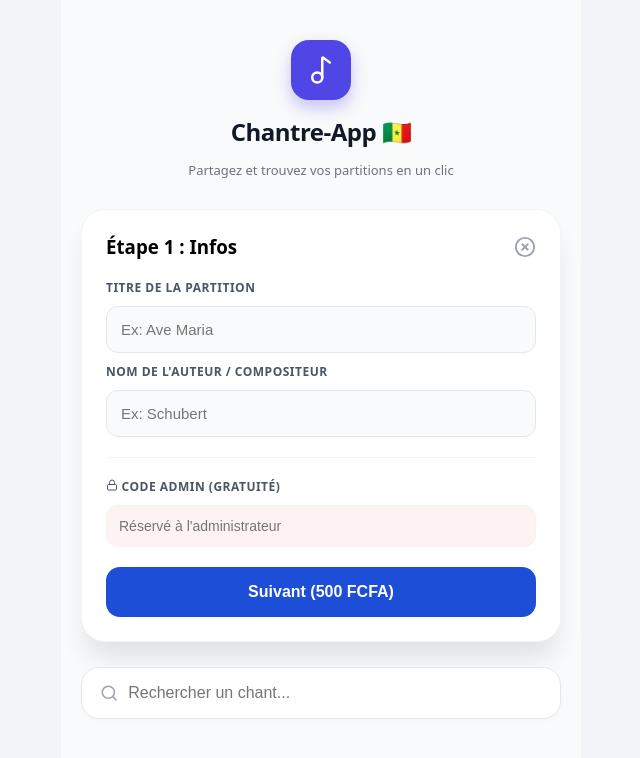
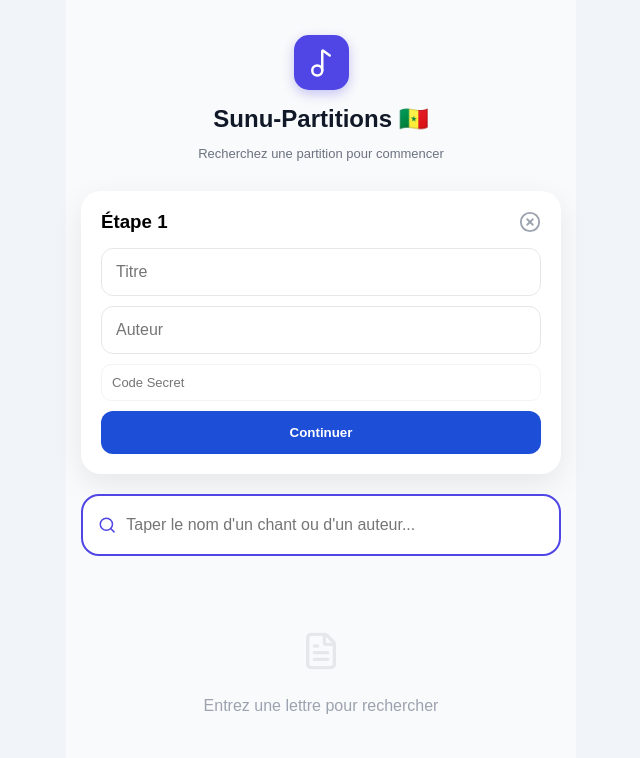
Before and after one commit to ernestsenipapandione-cpu/chantre-app-sn, a React (Vite) app: page / in a window 1280 px wide. Both pictures are taken after a click on the element 640 px from the left and 70 px from the top of the page. Shown: the top 758 px of the page, without its empty margins (319-959 px from the left). Built offline with nearby package versions, Linux system fonts and the light colour scheme.

Commit message:
aress oui

```diff
--- a/src/App.jsx
+++ b/src/App.jsx
@@ -19,8 +19,8 @@ function App() {
   const [adminInput, setAdminInput] = useState("");
   const [file, setFile] = useState(null);
 
-  // VÉRIFICATION DU RETOUR PAIEMENT
   useEffect(() => {
+    // Vérification retour paiement PayTech uniquement
     const urlParams = new URLSearchParams(window.location.search);
     if (urlParams.get('status') === 'success') {
       setIsPaid(true);
@@ -29,78 +29,70 @@ function App() {
     }
   }, []);
 
-  // RECHERCHE DANS LA BASE DE DONNÉES
+  // 1. RECHERCHE DYNAMIQUE (CACHE LES RÉSULTATS SI VIDE)
   const chercherPartition = async (texte) => {
     setSearch(texte);
-    if (texte.length < 2) { setResultats([]); return; }
+
+    // CONDITION : Si le champ est vide, on vide la liste des résultats
+    if (texte.trim() === "") {
+      setResultats([]);
+      return;
+    }
+
     setChargement(true);
     const { data } = await supabase
       .from('bibliotheque_partitions')
       .select('*')
-      .or(`titre.ilike.%${texte}%,auteur.ilike.%${texte}%`);
+      .or(`titre.ilike.%${texte}%,auteur.ilike.%${texte}%`)
+      .order('titre', { ascending: true })
+      .limit(20); // Limite pour la performance
+
     setResultats(data || []);
     setChargement(false);
   };
 
-  // LOGIQUE DE PAIEMENT / ACCÈS ADMIN
-  const handleActionPaiement = async () => {
-    if (!newTitre || !newAuteur) return alert("Veuillez remplir le titre et l'auteur !");
-
-    if (adminInput === SECRET_ADMIN_CODE) {
-      alert("Accès Admin : Gratuité activée.");
-      setIsPaid(true);
-      return;
-    }
-
-    setUploading(true);
-    const urlWave = await genererLienPaiement(newTitre);
-    if (urlWave) {
-      window.location.href = urlWave;
-    } else {
-      alert("Erreur PayTech. Vérifiez votre compte ou vos clés.");
-      setUploading(false);
+  // 2. TÉLÉCHARGEMENT DIRECT
+  const telechargerFichier = async (url, nomFichier) => {
+    try {
+      const response = await fetch(url);
+      const blob = await response.blob();
+      const blobUrl = window.URL.createObjectURL(blob);
+      const link = document.createElement('a');
+      link.href = blobUrl;
+      link.setAttribute('download', `${nomFichier.replace(/\s+/g, '_')}.pdf`);
+      document.body.appendChild(link);
+      link.click();
+      link.remove();
+      window.URL.revokeObjectURL(blobUrl);
+    } catch (err) {
+      window.open(url, '_blank');
     }
   };
 
-  // ENREGISTREMENT FINAL DANS SUPABASE
+  // GESTION ADMIN / PAIEMENT
+  const handleActionPaiement = async () => {
+    if (!newTitre || !newAuteur) return alert("Remplissez le titre et l'auteur !");
+    if (adminInput === SECRET_ADMIN_CODE) { setIsPaid(true); return; }
+    setUploading(true);
+    const urlWave = await genererLienPaiement(newTitre);
+    if (urlWave) window.location.href = urlWave;
+    else { alert("Erreur PayTech."); setUploading(false); }
+  };
+
   const finaliserPublication = async (e) => {
     e.preventDefault();
-    if (!file) return alert("Veuillez choisir un fichier PDF !");
+    if (!file) return alert("Sélectionnez un PDF !");
     setUploading(true);
-
     try {
       const fileName = `${Date.now()}-${newTitre.replace(/\s+/g, '_')}.pdf`;
-      const { error: storageError } = await supabase.storage
-        .from('partitions-files')
-        .upload(fileName, file);
-
+      const { error: storageError } = await supabase.storage.from('partitions-files').upload(fileName, file);
       if (storageError) throw storageError;
-
       const { data: publicUrlData } = supabase.storage.from('partitions-files').getPublicUrl(fileName);
-
-      // INSERTION DANS LA TABLE : Titre et Auteur sont bien sauvegardés ici
-      const { error: dbError } = await supabase
-        .from('bibliotheque_partitions')
-        .insert([{
-          titre: newTitre,
-          auteur: newAuteur,
-          url_pdf: publicUrlData.publicUrl
-        }]);
-
+      const { error: dbError } = await supabase.from('bibliotheque_partitions').insert([{ titre: newTitre, auteur: newAuteur, url_pdf: publicUrlData.publicUrl }]);
       if (dbError) throw dbError;
-
-      alert("✅ Succès ! La partition est enregistrée en base de données.");
-      setIsPaid(false);
-      setShowAdmin(false);
-      setNewTitre("");
-      setNewAuteur("");
-      setAdminInput("");
-      setFile(null);
-    } catch (error) {
-      alert("Erreur technique : " + error.message);
-    } finally {
-      setUploading(false);
-    }
+      alert("✅ Publié !");
+      setIsPaid(false); setShowAdmin(false); setNewTitre(""); setNewAuteur(""); setFile(null);
+    } catch (error) { alert(error.message); } finally { setUploading(false); }
   };
 
   return (
@@ -109,59 +101,27 @@ function App() {
         <div style={styles.logoBox} onClick={() => setShowAdmin(!showAdmin)}>
           <Music2 size={30} color="white" />
         </div>
-        <h1 style={styles.title}>Chantre-App 🇸🇳</h1>
-        <p style={styles.sub}>Partagez et trouvez vos partitions en un clic</p>
+        <h1 style={styles.title}>Sunu-Partitions 🇸🇳</h1>
+        <p style={styles.sub}>Recherchez une partition pour commencer</p>
       </header>
 
       {showAdmin && (
         <div style={styles.adminPanel}>
           <div style={styles.modalHeader}>
-            <h3 style={{margin:0}}>{isPaid ? "Étape 2 : Fichier" : "Étape 1 : Infos"}</h3>
+            <h3 style={{margin:0}}>{isPaid ? "Étape 2" : "Étape 1"}</h3>
             <XCircle onClick={() => setShowAdmin(false)} cursor="pointer" size={22} color="#9ca3af" />
           </div>
-
           {!isPaid ? (
             <div style={styles.stepBox}>
-              <label style={styles.label}>Titre de la partition</label>
-              <input type="text" placeholder="Ex: Ave Maria" style={styles.input} value={newTitre} onChange={e => setNewTitre(e.target.value)} />
-
-              <label style={styles.label}>Nom de l'auteur / Compositeur</label>
-              <input type="text" placeholder="Ex: Schubert" style={styles.input} value={newAuteur} onChange={e => setNewAuteur(e.target.value)} />
-
-              <div style={styles.divider}></div>
-
-              <label style={styles.label}><Lock size={12} /> Code Admin (Gratuité)</label>
-              <input type="password" placeholder="Réservé à l'administrateur" style={styles.inputAdmin} value={adminInput} onChange={e => setAdminInput(e.target.value)} />
-
-              <button onClick={handleActionPaiement} disabled={uploading} style={styles.btnWave}>
-                {uploading ? <Loader2 className="animate-spin" /> : "Suivant (500 FCFA)"}
-              </button>
+              <input type="text" placeholder="Titre" style={styles.input} value={newTitre} onChange={e => setNewTitre(e.target.value)} />
+              <input type="text" placeholder="Auteur" style={styles.input} value={newAuteur} onChange={e => setNewAuteur(e.target.value)} />
+              <input type="password" placeholder="Code Secret" style={styles.inputAdmin} value={adminInput} onChange={e => setAdminInput(e.target.value)} />
+              <button onClick={handleActionPaiement} disabled={uploading} style={styles.btnWave}>Continuer</button>
             </div>
           ) : (
             <form onSubmit={finaliserPublication} style={styles.form}>
-              <div style={styles.badge}>
-                <CheckCircle size={20} color="#059669" />
-                <div style={{textAlign: 'left'}}>
-                  <div style={{fontWeight: '700', fontSize: '14px'}}>Informations validées</div>
-                  <div style={{fontSize: '12px', color: '#374151', marginTop: '2px'}}>
-                    Chant : <b>{newTitre}</b> <br/>
-                    Auteur : <b>{newAuteur}</b>
-                  </div>
-                </div>
-              </div>
-
-              <div style={styles.fileBox}>
-                <label style={styles.label}>Choisir le PDF sur votre appareil</label>
-                <input type="file" accept=".pdf" onChange={e => setFile(e.target.files[0])} required style={{marginTop: '10px', fontSize: '13px'}} />
-              </div>
-
-              <button type="submit" disabled={uploading} style={styles.btnSubmit}>
-                {uploading ? <Loader2 className="animate-spin" /> : "Enregistrer définitivement"}
-              </button>
-
-              <button type="button" onClick={() => setIsPaid(false)} style={styles.btnBack}>
-                Modifier le titre ou l'auteur
-              </button>
+              <input type="file" accept=".pdf" onChange={e => setFile(e.target.files[0])} required />
+              <button type="submit" disabled={uploading} style={styles.btnSubmit}>Enregistrer</button>
             </form>
           )}
         </div>
@@ -169,32 +129,50 @@ function App() {
 
       <div style={styles.searchBox}>
         <div style={styles.searchInner}>
-          <Search size={20} color="#9ca3af" />
-          <input type="text" placeholder="Rechercher un chant..." style={styles.searchInput} onChange={(e) => chercherPartition(e.target.value)} />
+          <Search size={20} color="#4f46e5" />
+          <input
+            type="text"
+            placeholder="Taper le nom d'un chant ou d'un auteur..."
+            style={styles.searchInput}
+            value={search}
+            onChange={(e) => chercherPartition(e.target.value)}
+          />
         </div>
       </div>
 
       <div style={styles.list}>
-        {chargement && <p style={{textAlign: 'center'}}>Chargement...</p>}
-        {resultats.map(p => (
+        {chargement && <div style={{textAlign:'center'}}><Loader2 className="animate-spin" color="#4f46e5" /></div>}
+
+        {/* On affiche les résultats seulement si search n'est pas vide */}
+        {search.trim() !== "" && resultats.map(p => (
           <div key={p.id} style={styles.card}>
-            <div style={{flex: 1, display: 'flex', alignItems: 'center', gap: '12px'}}>
-                <FileText size={24} color="#4f46e5" />
-                <div>
-                    <div style={{fontWeight:'600', color: '#111827'}}>{p.titre}</div>
-                    <div style={{fontSize:'12px', color:'#6b7280'}}>{p.auteur}</div>
-                </div>
+            <div style={{flex: 1}}>
+                <div style={{fontWeight:'700', fontSize:'15px'}}>{p.titre}</div>
+                <div style={{fontSize:'12px', color:'#6b7280'}}>{p.auteur}</div>
             </div>
-            <button style={styles.btnDownload} onClick={() => window.open(p.url_pdf, '_blank')}>
+            <button style={styles.btnDownload} onClick={() => telechargerFichier(p.url_pdf, p.titre)}>
               <Download size={18} />
             </button>
           </div>
         ))}
+
+        {/* Message si on tape quelque chose qui n'existe pas */}
+        {search.trim() !== "" && resultats.length === 0 && !chargement && (
+          <p style={{textAlign:'center', color:'#9ca3af', fontSize:'14px'}}>Aucun résultat pour "{search}"</p>
+        )}
+
+        {/* Message de bienvenue quand c'est vide */}
+        {search.trim() === "" && (
+          <div style={styles.emptyState}>
+            <FileText size={40} color="#e5e7eb" />
+            <p>Entrez une lettre pour rechercher</p>
+          </div>
+        )}
       </div>
 
       {!showAdmin && (
         <button style={styles.fab} onClick={() => setShowAdmin(true)}>
-          <PlusCircle size={24} color="white" />
+          <PlusCircle size={22} color="white" />
           <span>Publier</span>
         </button>
       )}
@@ -203,31 +181,27 @@ function App() {
 }
 
 const styles = {
-  container: { padding: '20px', maxWidth: '480px', margin: '0 auto', fontFamily: 'system-ui, -apple-system, sans-serif', backgroundColor: '#f9fafb', minHeight: '100vh' },
+  container: { padding: '15px', maxWidth: '480px', margin: '0 auto', fontFamily: 'sans-serif', backgroundColor: '#f9fafb', minHeight: '100vh' },
   header: { textAlign: 'center', margin: '20px 0 30px' },
-  logoBox: { backgroundColor: '#4f46e5', width: '60px', height: '60px', borderRadius: '18px', display: 'flex', alignItems: 'center', justifyContent: 'center', margin: '0 auto', cursor: 'pointer', boxShadow: '0 8px 16px rgba(79, 70, 229, 0.3)' },
-  title: { fontSize: '24px', fontWeight: '850', color: '#111827', margin: '15px 0 5px', letterSpacing: '-0.5px' },
+  logoBox: { backgroundColor: '#4f46e5', width: '55px', height: '55px', borderRadius: '15px', display: 'flex', alignItems: 'center', justifyContent: 'center', margin: '0 auto', cursor: 'pointer', boxShadow: '0 4px 12px rgba(79,70,229,0.3)' },
+  title: { fontSize: '24px', fontWeight: '850', margin: '15px 0 5px', color: '#111827' },
   sub: { fontSize: '13px', color: '#6b7280' },
-  adminPanel: { backgroundColor: '#fff', padding: '24px', borderRadius: '24px', boxShadow: '0 20px 25px -5px rgba(0,0,0,0.1)', marginBottom: '25px', border: '1px solid #f3f4f6' },
-  modalHeader: { display: 'flex', justifyContent: 'space-between', alignItems: 'center', marginBottom: '20px' },
+  adminPanel: { backgroundColor: '#fff', padding: '20px', borderRadius: '20px', boxShadow: '0 10px 30px rgba(0,0,0,0.08)', marginBottom: '20px' },
+  modalHeader: { display: 'flex', justifyContent: 'space-between', marginBottom: '15px' },
   stepBox: { display: 'flex', flexDirection: 'column', gap: '10px' },
-  label: { fontSize: '12px', fontWeight: '700', color: '#4b5563', textTransform: 'uppercase', letterSpacing: '0.5px' },
-  input: { padding: '14px', borderRadius: '12px', border: '1px solid #e5e7eb', outline: 'none', fontSize: '15px', backgroundColor: '#f9fafb' },
-  inputAdmin: { padding: '12px', borderRadius: '12px', border: '1px solid #f3f4f6', backgroundColor: '#fef2f2', fontSize: '14px' },
-  divider: { height: '1px', backgroundColor: '#f3f4f6', margin: '10px 0' },
-  btnWave: { backgroundColor: '#1d4ed8', color: 'white', border: 'none', padding: '16px', borderRadius: '14px', cursor: 'pointer', fontWeight: '700', marginTop: '10px', fontSize: '16px' },
-  form: { display: 'flex', flexDirection: 'column', gap: '18px' },
-  badge: { backgroundColor: '#ecfdf5', padding: '15px', borderRadius: '15px', display: 'flex', alignItems: 'center', gap: '12px', border: '1px solid #d1fae5' },
-  fileBox: { padding: '15px', border: '2px dashed #e5e7eb', borderRadius: '15px', textAlign: 'center' },
-  btnSubmit: { backgroundColor: '#059669', color: 'white', border: 'none', padding: '16px', borderRadius: '14px', fontWeight: '700', fontSize: '16px', display: 'flex', justifyContent: 'center' },
-  btnBack: { background: 'none', border: 'none', color: '#6b7280', fontSize: '13px', cursor: 'pointer', textDecoration: 'underline' },
+  input: { padding: '14px', borderRadius: '12px', border: '1px solid #e5e7eb', fontSize: '16px' },
+  inputAdmin: { padding: '10px', borderRadius: '10px', border: '1px solid #f3f4f6', fontSize: '13px' },
+  btnWave: { backgroundColor: '#1d4ed8', color: 'white', border: 'none', padding: '14px', borderRadius: '12px', fontWeight: '700' },
+  form: { display: 'flex', flexDirection: 'column', gap: '15px' },
+  btnSubmit: { backgroundColor: '#059669', color: 'white', border: 'none', padding: '14px', borderRadius: '12px', fontWeight: '700' },
   searchBox: { marginBottom: '25px' },
-  searchInner: { display: 'flex', alignItems: 'center', backgroundColor: '#fff', padding: '0 18px', borderRadius: '18px', border: '1px solid #e5e7eb', boxShadow: '0 2px 4px rgba(0,0,0,0.02)' },
-  searchInput: { width: '100%', padding: '16px 10px', border: 'none', outline: 'none', fontSize: '16px' },
-  list: { display: 'flex', flexDirection: 'column', gap: '12px' },
-  card: { backgroundColor: '#fff', padding: '18px', borderRadius: '20px', display: 'flex', alignItems: 'center', border: '1px solid #f3f4f6', boxShadow: '0 4px 6px -1px rgba(0,0,0,0.02)' },
-  btnDownload: { backgroundColor: '#f5f7ff', color: '#4f46e5', border: 'none', padding: '10px', borderRadius: '12px', cursor: 'pointer' },
-  fab: { position: 'fixed', bottom: '25px', right: '25px', backgroundColor: '#4f46e5', color: 'white', border: 'none', padding: '14px 24px', borderRadius: '35px', display: 'flex', alignItems: 'center', gap: '10px', fontWeight: '700', boxShadow: '0 12px 20px rgba(79, 70, 229, 0.4)', cursor: 'pointer' }
+  searchInner: { display: 'flex', alignItems: 'center', backgroundColor: '#fff', padding: '5px 15px', borderRadius: '18px', border: '2px solid #4f46e5' },
+  searchInput: { width: '100%', padding: '15px 10px', border: 'none', outline: 'none', fontSize: '16px', fontWeight: '500' },
+  list: { display: 'flex', flexDirection: 'column', gap: '12px', paddingBottom: '100px' },
+  card: { backgroundColor: '#fff', padding: '18px', borderRadius: '18px', display: 'flex', alignItems: 'center', border: '1px solid #f3f4f6', boxShadow: '0 2px 4px rgba(0,0,0,0.02)' },
+  btnDownload: { backgroundColor: '#f5f3ff', color: '#4f46e5', border: 'none', padding: '12px', borderRadius: '12px', cursor: 'pointer' },
+  emptyState: { textAlign: 'center', marginTop: '50px', color: '#9ca3af', display: 'flex', flexDirection: 'column', alignItems: 'center', gap: '10px' },
+  fab: { position: 'fixed', bottom: '25px', left: '50%', transform: 'translateX(-50%)', backgroundColor: '#111827', color: 'white', border: 'none', padding: '15px 25px', borderRadius: '35px', display: 'flex', alignItems: 'center', gap: '10px', fontWeight: '700', boxShadow: '0 10px 20px rgba(0,0,0,0.2)', zIndex: 100 }
 };
 
 export default App;
```
